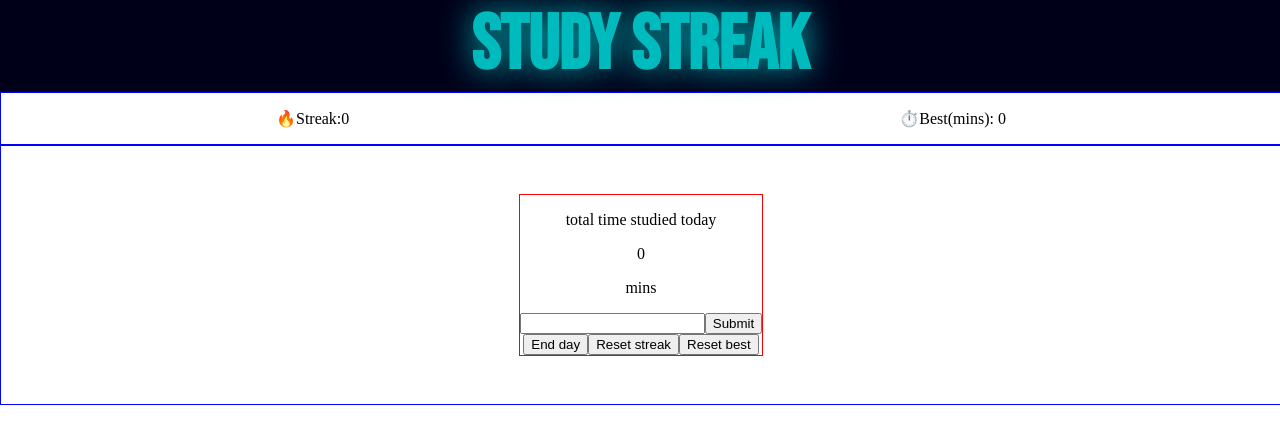
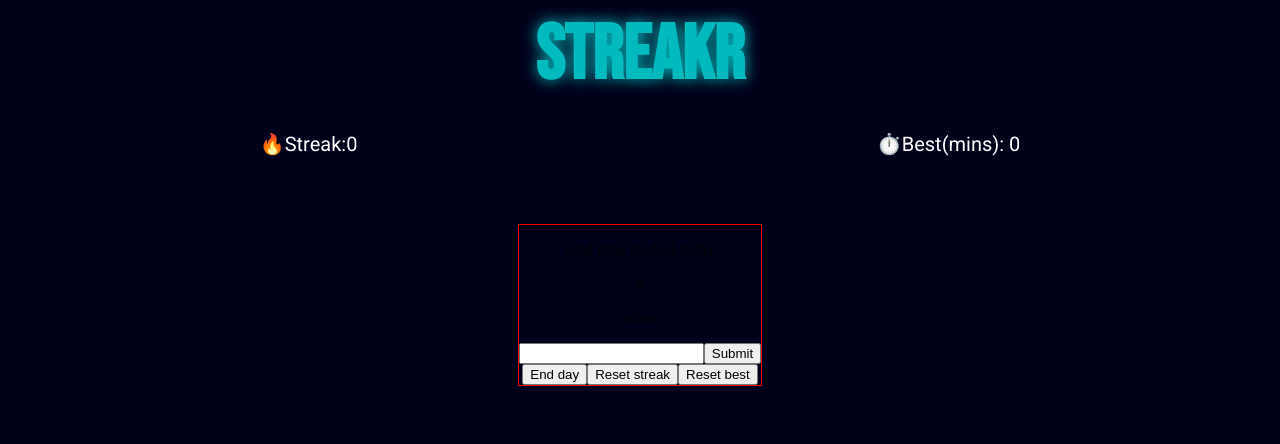
Before and after one commit to hustarico/STREAKR, a React (Vite) app: page / in a window 1280 px wide. Shown: the top 444 px of the page. Built offline with nearby package versions, Linux system fonts and the light colour scheme.

Commit message:
some more styling

```diff
--- a/src/components/Header.jsx
+++ b/src/components/Header.jsx
@@ -4,7 +4,7 @@ export default function Header(){
 
     return (
         <div className="Header">
-            <h1>Study Streak</h1>
+            <h1>Streakr</h1>
         </div>
     )
 }
--- a/src/css/App.css
+++ b/src/css/App.css
@@ -1,9 +1,13 @@
 .card-container{
+    flex: 1;
     display: flex;
     width: 100%;
-    justify-content: center;
+    /* height: auto; */
+    flex-direction: column;
+    justify-content: flex-start;
     align-items: center;
     /* padding: 3rem; */
 
-    border: 1px solid blue;
+    /* border: 1px solid blue; */
+    background-color: var(--background);
 }
--- a/src/css/Header.css
+++ b/src/css/Header.css
@@ -1,10 +1,4 @@
 
-:root{
-    --background:#000019;
-    --primary:rgb(0, 187, 190);
-
-    --secondary:#ffffff;
-}
 
 .Header{
     width: 100%;
@@ -17,7 +11,9 @@
     background-color: var(--background);
     color: var(--primary);
     /* text-shadow: 0 0 10px var(--primary); */
-    animation: glow infinite 1s alternate ;
+    animation: glow infinite 0.7s alternate ;
+    padding-top: 10px;
+    padding-bottom: 10px;
 }
 
 .Header > h1{
@@ -27,10 +23,10 @@
 
 @keyframes glow {
     0%{
-        text-shadow: 0 0 1px var(--primary);
+        text-shadow: 0 0 10px var(--primary);
     }
     100%{
-        text-shadow: 0 0 40px var(--primary);
+        text-shadow: 0 0 30px var(--primary);
         /* text-shadow: none; */
     }
 }
--- a/src/css/Stats.css
+++ b/src/css/Stats.css
@@ -4,5 +4,18 @@
 
     width: 100%;
 
-    border:1px solid blue;
+    /* border:1px solid blue; */
+
+    background-color: var(--background);
+    color:var(--secondary);
+
+    font-family: "Roboto",sans-serif;
+    font-size: clamp(20px,1.4vw,25px);
 }
+.Stats>p{
+    transition: 0.3s;
+
+}
+.Stats > p:hover{
+    text-shadow: 0 0 15px var(--secondary);
+}
--- a/src/css/index.css
+++ b/src/css/index.css
@@ -1,6 +1,23 @@
-@import url("https://fonts.googleapis.com/css2?family=Bebas+Neue&display=swap");
+@import url("https://fonts.googleapis.com/css2?family=Bebas+Neue&family=Roboto:ital,wght@0,100..900;1,100..900&display=swap");
+
+
+:root{
+    --background:#000019;
+    --primary:rgb(0, 187, 190);
+
+    --secondary:#ffffff;
+}
 
 body{
   padding: 0px;
   margin: 0px;
+  height: 100dvh;
 }
+
+div#root{
+
+
+  height: 100%;
+  display: flex;
+  flex-direction: column;
+}
```
